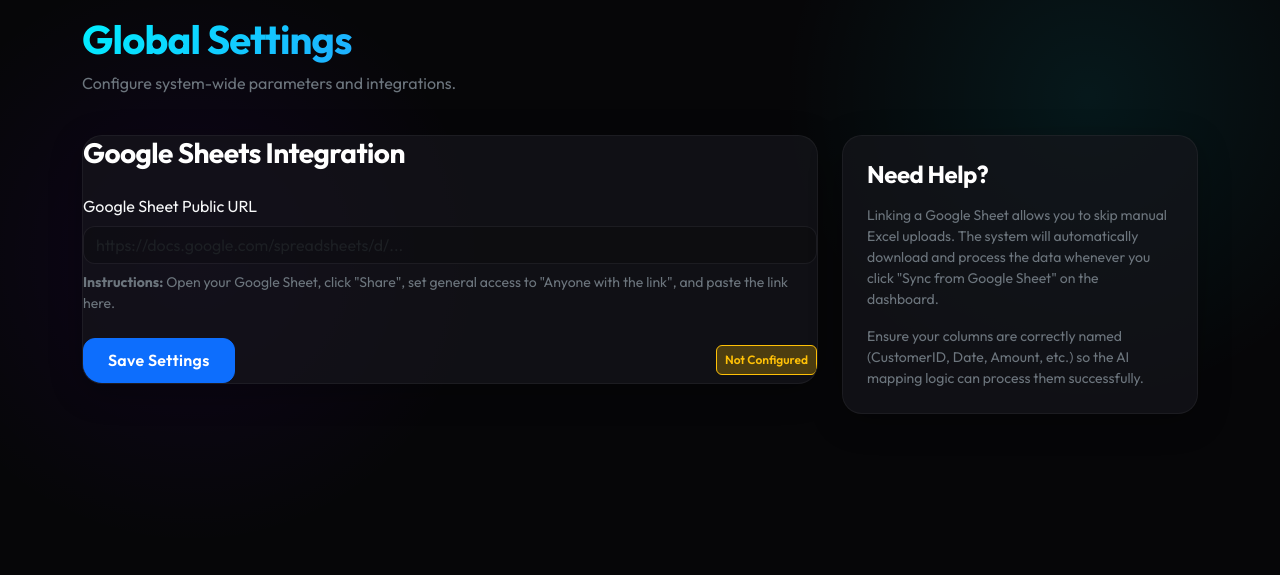
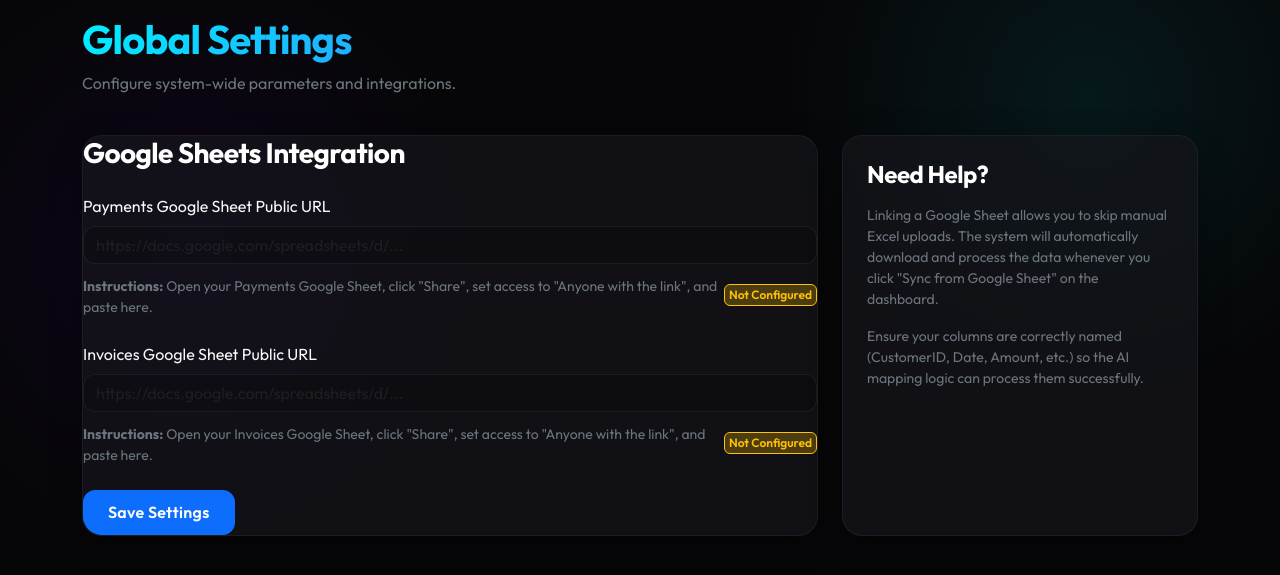
Before and after one commit to divyansh070/sbm_traders_personal_page, a Django app: page /settings/ in a window 1280 px wide. Shown: the part 144-719 px from the top of the page. Run offline with Django 5.2, Linux system fonts and the light colour scheme; data comes from the database, SQL or seed files in the repository.

Commit message:
feat: Add dual Google Sheet sync support and complex test script

```diff
--- a/dashboard_app/models.py
+++ b/dashboard_app/models.py
@@ -153,7 +153,8 @@
     """
     Singleton model to hold global application settings.
     """
-    google_sheet_url = models.URLField(max_length=500, blank=True, null=True, help_text="Public URL to the Google Sheet (Anyone with the link can view)")
+    google_sheet_url = models.URLField(verbose_name="Payments Google Sheet URL", max_length=500, blank=True, null=True, help_text="Public URL to the Payments Google Sheet (Anyone with the link can view)")
+    invoice_google_sheet_url = models.URLField(verbose_name="Invoices Google Sheet URL", max_length=500, blank=True, null=True, help_text="Public URL to the Invoices Google Sheet (Anyone with the link can view)")
 
     @classmethod
     def get_settings(cls):
--- a/dashboard_app/templates/dashboard/settings.html
+++ b/dashboard_app/templates/dashboard/settings.html
@@ -23,20 +23,37 @@
             <form method="POST" action="{% url 'dashboard:global_settings' %}">
                 {% csrf_token %}
                 <div class="mb-4">
-                    <label for="google_sheet_url" class="form-label text-light">Google Sheet Public URL</label>
+                    <label for="google_sheet_url" class="form-label text-light">Payments Google Sheet Public URL</label>
                     <input type="url" class="form-control" id="google_sheet_url" name="google_sheet_url" value="{{ settings.google_sheet_url|default:'' }}" placeholder="https://docs.google.com/spreadsheets/d/...">
-                    <div class="form-text text-secondary mt-2">
-                        <strong>Instructions:</strong> Open your Google Sheet, click "Share", set general access to "Anyone with the link", and paste the link here.
+                    <div class="d-flex justify-content-between align-items-center mt-2">
+                        <div class="form-text text-secondary">
+                            <strong>Instructions:</strong> Open your Payments Google Sheet, click "Share", set access to "Anyone with the link", and paste here.
+                        </div>
+                        {% if settings.google_sheet_url %}
+                        <span class="badge bg-success bg-opacity-25 text-success border border-success p-1">✓ Configured</span>
+                        {% else %}
+                        <span class="badge bg-warning bg-opacity-25 text-warning border border-warning p-1">Not Configured</span>
+                        {% endif %}
+                    </div>
+                </div>
+
+                <div class="mb-4">
+                    <label for="invoice_google_sheet_url" class="form-label text-light">Invoices Google Sheet Public URL</label>
+                    <input type="url" class="form-control" id="invoice_google_sheet_url" name="invoice_google_sheet_url" value="{{ settings.invoice_google_sheet_url|default:'' }}" placeholder="https://docs.google.com/spreadsheets/d/...">
+                    <div class="d-flex justify-content-between align-items-center mt-2">
+                        <div class="form-text text-secondary">
+                            <strong>Instructions:</strong> Open your Invoices Google Sheet, click "Share", set access to "Anyone with the link", and paste here.
+                        </div>
+                        {% if settings.invoice_google_sheet_url %}
+                        <span class="badge bg-success bg-opacity-25 text-success border border-success p-1">✓ Configured</span>
+                        {% else %}
+                        <span class="badge bg-warning bg-opacity-25 text-warning border border-warning p-1">Not Configured</span>
+                        {% endif %}
                     </div>
                 </div>
 
                 <div class="d-flex justify-content-between align-items-center">
                     <button type="submit" class="btn btn-primary px-4">Save Settings</button>
-                    {% if settings.google_sheet_url %}
-                    <span class="badge bg-success bg-opacity-25 text-success border border-success p-2">✓ Configured</span>
-                    {% else %}
-                    <span class="badge bg-warning bg-opacity-25 text-warning border border-warning p-2">Not Configured</span>
-                    {% endif %}
                 </div>
             </form>
         </div>
--- a/dashboard_app/views.py
+++ b/dashboard_app/views.py
@@ -224,20 +224,37 @@
 def sync_google_sheet(request):
     if request.method == 'POST':
         settings = SystemSettings.get_settings()
-        if not settings.google_sheet_url:
-            messages.error(request, 'No Google Sheet URL is configured. Please set it in Global Settings.')
+        if not settings.google_sheet_url and not settings.invoice_google_sheet_url:
+            messages.error(request, 'No Google Sheet URLs are configured. Please set them in Global Settings.')
             return redirect('dashboard:overview')
 
         try:
-            df = get_processed_data_from_google_sheet(settings.google_sheet_url)
-            if df is None:
-                messages.error(request, 'Failed to download or process the Google Sheet. Please check the URL and its sharing permissions.')
+            all_dfs = []
+            import pandas as pd
+
+            if settings.google_sheet_url:
+                df_pay = get_processed_data_from_google_sheet(settings.google_sheet_url)
+                if df_pay is not None:
+                    all_dfs.append(df_pay)
+
+            if settings.invoice_google_sheet_url:
+                df_inv = get_processed_data_from_google_sheet(settings.invoice_google_sheet_url)
+                if df_inv is not None:
+                    all_dfs.append(df_inv)
+
+            if not all_dfs:
+                messages.error(request, 'Failed to download or process the Google Sheets. Please check the URLs and their sharing permissions.')
                 return redirect('dashboard:overview')
+
+            combined_df = pd.concat(all_dfs, ignore_index=True)
+
+            if 'External ID' in combined_df.columns:
+                combined_df = combined_df.drop_duplicates(subset=['External ID'])
 
             # Clear existing payments so the new sheet acts as the source of truth
             Payment.objects.all().delete()
 
-            customers_created, payments_created = import_from_dataframe(df)
+            customers_created, payments_created = import_from_dataframe(combined_df)
 
             # Delete any old customers that no longer have payments in the new sheet
             deleted_customers, _ = Customer.objects.filter(payments__isnull=True).delete()
@@ -252,8 +269,12 @@
 
     if request.method == 'POST':
         google_sheet_url = request.POST.get('google_sheet_url', '').strip()
+        invoice_google_sheet_url = request.POST.get('invoice_google_sheet_url', '').strip()
+
         settings.google_sheet_url = google_sheet_url
+        settings.invoice_google_sheet_url = invoice_google_sheet_url
         settings.save()
+
         messages.success(request, 'Global settings saved successfully.')
         return redirect('dashboard:global_settings')
 
```
Also changed, not shown: dashboard_app/migrations/0007_systemsettings_invoice_google_sheet_url_and_more.py (added).
